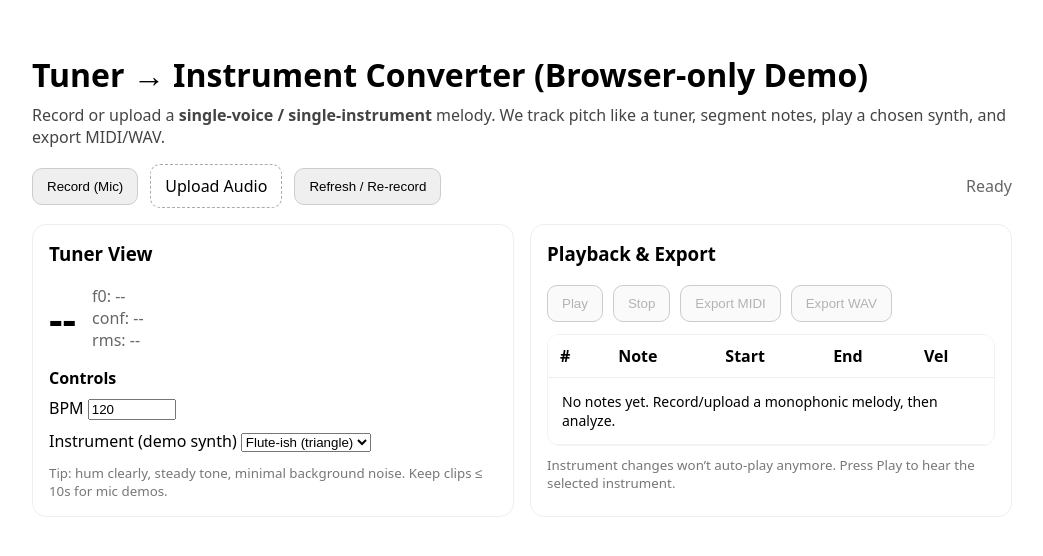
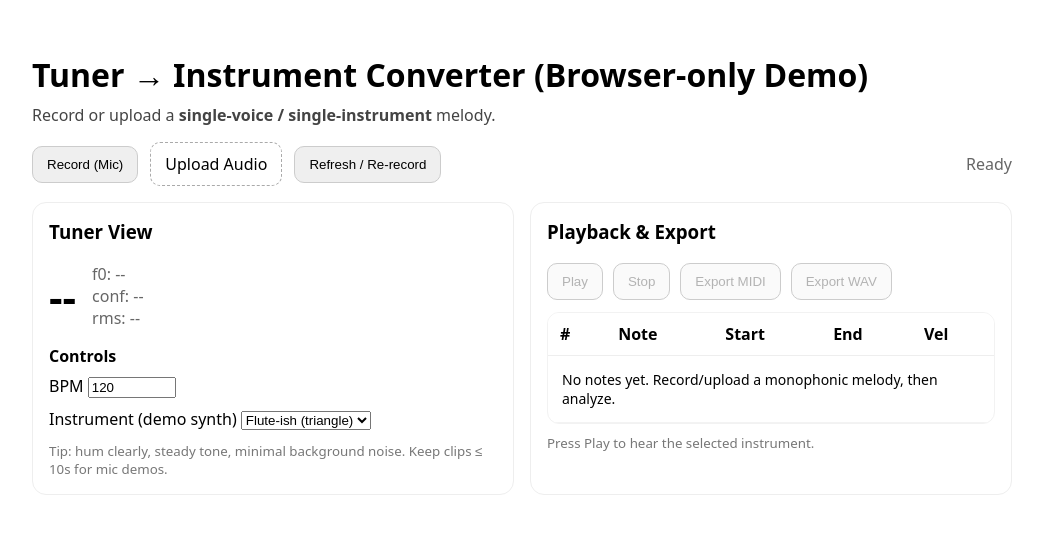
Before and after one commit to BarshaSaha/tuner-daw, a Next.js app: page / in a window 1280 px wide. Shown: the top 556 px of the page, without its empty margins (118-1161 px from the left). Built offline with nearby package versions, Linux system fonts and the light colour scheme.

Commit message:
Customized messages

```diff
--- a/pages/index.tsx
+++ b/pages/index.tsx
@@ -360,7 +360,7 @@ export default function Home() {
     <main style={{ maxWidth: 980, margin: "0 auto", padding: 24, fontFamily: "system-ui, sans-serif" }}>
       <h1 style={{ marginBottom: 8 }}>Tuner → Instrument Converter (Browser-only Demo)</h1>
       <p style={{ marginTop: 0, color: "#444" }}>
-        Record or upload a <b>single-voice / single-instrument</b> melody. We track pitch like a tuner, segment notes, play a chosen synth, and export MIDI/WAV.
+        Record or upload a <b>single-voice / single-instrument</b> melody.
       </p>
 
       <div style={{ display: "flex", gap: 12, flexWrap: "wrap", alignItems: "center", marginBottom: 16 }}>
@@ -527,7 +527,7 @@ export default function Home() {
           </div>
 
           <small style={{ display: "block", marginTop: 10, color: "#777" }}>
-            Instrument changes won’t auto-play anymore. Press Play to hear the selected instrument.
+            Press Play to hear the selected instrument.
           </small>
         </section>
       </div>
```
